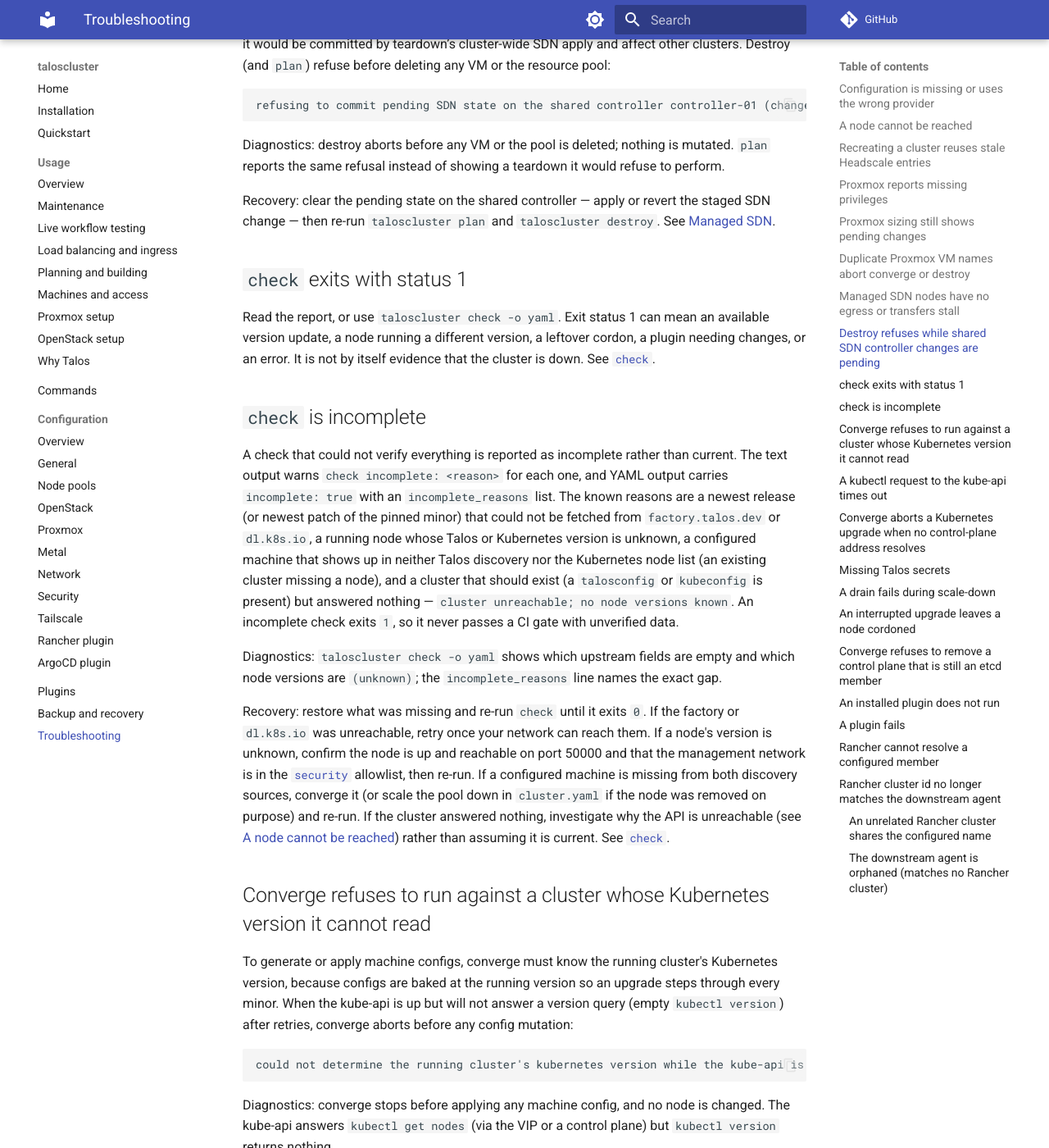
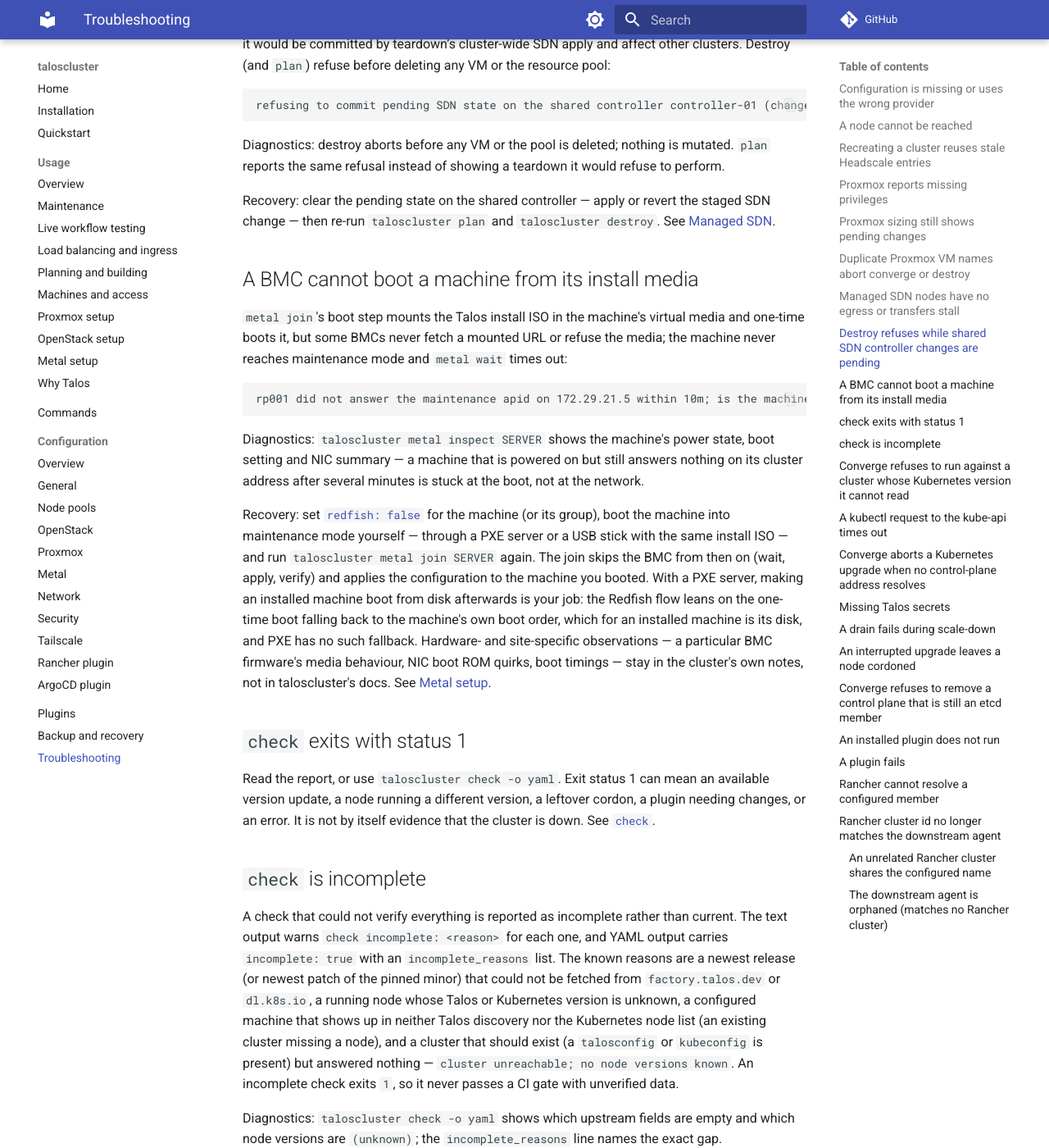
Before and after one commit to ncsa/taloscluster, an MkDocs documentation site: the page built from docs/troubleshooting.md, in a window 1280 px wide and 1400 px high, scrolled down 1978 px. Shown: the whole window at 82% size. Built offline with MkDocs 1.6.1 and Material for MkDocs 9.7.7, drawn with Linux system fonts in a browser that asks for light colours; comment, search, counter and statistics services are not loaded.

Commit message:
fix: **Document the metal provider.** New provider page under [providers](doc

````diff
--- a/docs/troubleshooting.md
+++ b/docs/troubleshooting.md
@@ -51,6 +51,18 @@ refusing to commit pending SDN state on the shared controller controller-01 (cha
 Diagnostics: destroy aborts before any VM or the pool is deleted; nothing is mutated. `plan` reports the same refusal instead of showing a teardown it would refuse to perform.
 
 Recovery: clear the pending state on the shared controller — apply or revert the staged SDN change — then re-run `taloscluster plan` and `taloscluster destroy`. See [Managed SDN](providers/proxmox.md#managed-evpn-sdn).
+
+## A BMC cannot boot a machine from its install media
+
+`metal join`'s boot step mounts the Talos install ISO in the machine's virtual media and one-time boots it, but some BMCs never fetch a mounted URL or refuse the media; the machine never reaches maintenance mode and `metal wait` times out:
+
+```
+rp001 did not answer the maintenance apid on 172.29.21.5 within 10m; is the machine booted from the install media and reachable on the cluster network?
+```
+
+Diagnostics: `taloscluster metal inspect SERVER` shows the machine's power state, boot setting and NIC summary — a machine that is powered on but still answers nothing on its cluster address after several minutes is stuck at the boot, not at the network.
+
+Recovery: set [`redfish: false`](configuration/metal.md#metalgroupredfish) for the machine (or its group), boot the machine into maintenance mode yourself — through a PXE server or a USB stick with the same install ISO — and run `taloscluster metal join SERVER` again. The join skips the BMC from then on (wait, apply, verify) and applies the configuration to the machine you booted. With a PXE server, making an installed machine boot from disk afterwards is your job: the Redfish flow leans on the one-time boot falling back to the machine's own boot order, which for an installed machine is its disk, and PXE has no such fallback. Hardware- and site-specific observations — a particular BMC firmware's media behaviour, NIC boot ROM quirks, boot timings — stay in the cluster's own notes, not in taloscluster's docs. See [Metal setup](providers/metal.md#without-redfish).
 
 ## `check` exits with status 1
 
--- a/mkdocs.yml
+++ b/mkdocs.yml
@@ -45,6 +45,7 @@ nav:
       - Machines and access: concepts/machines.md
       - Proxmox setup: providers/proxmox.md
       - OpenStack setup: providers/openstack.md
+      - Metal setup: providers/metal.md
       - Why Talos: concepts/talos.md
   - Commands: commands.md
   - Configuration:
````
Also changed, not shown: CHANGELOG.md (+1 -0 lines), docs/concepts/lifecycle.md (+2 -0 lines), docs/concepts/machines.md (+5 -1 lines), docs/configuration/metal.md (+1 -1 lines), docs/providers/metal.md (added, +33 -0 lines), 1 other file.
